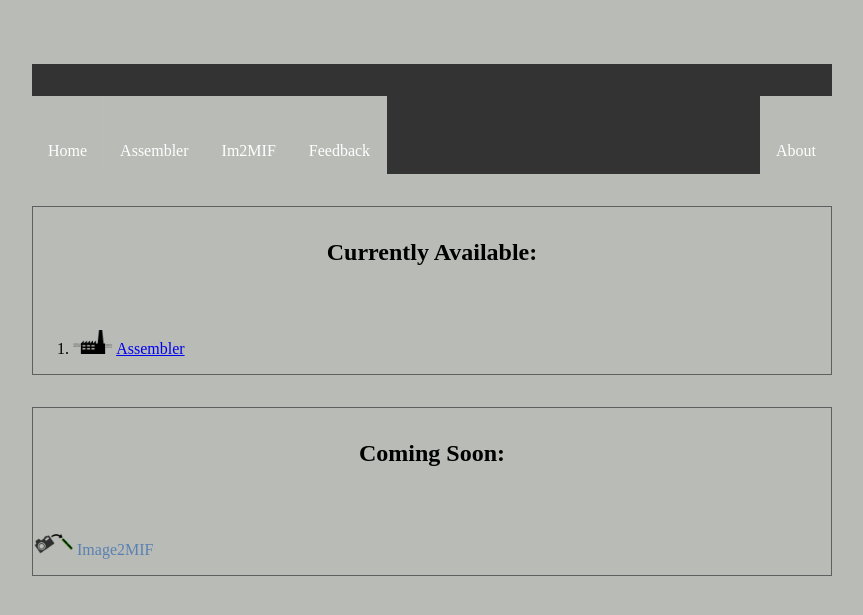
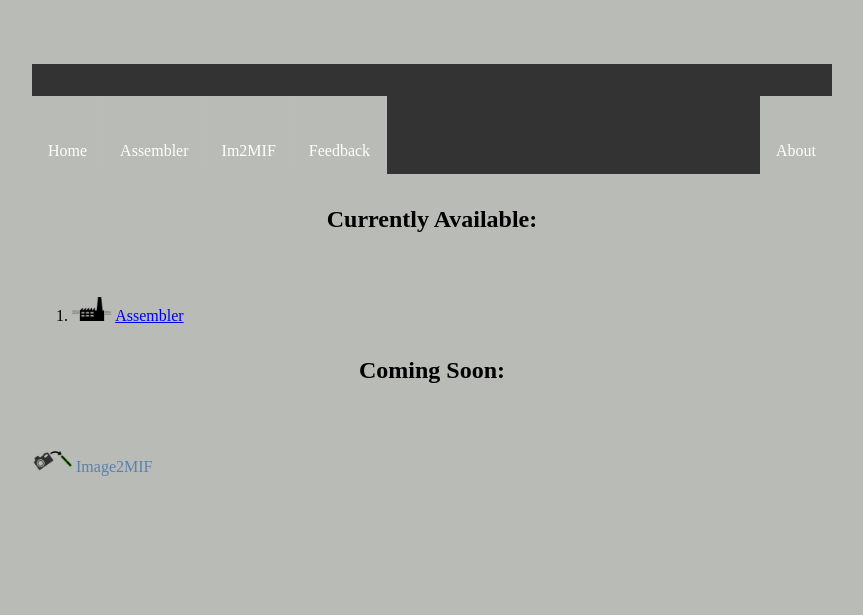
Before and after one commit to tn74/350-tools-mk2, a Django app: page / in a window 1280 px wide. Shown: the top 615 px of the page, without its empty margins (208-1071 px from the left). Run offline with Django 3.2, Linux system fonts and the light colour scheme; some libraries are stand-ins or nearby versions.

Commit message:
Front end is dumb

```diff
--- a/static/index/css/index.css
+++ b/static/index/css/index.css
@@ -15,10 +15,10 @@ h2 {
     text-align: center;
 }
 
-.now-working {
+.now-working div {
     border: 1px solid #5f5f5f;
 }
 
-.coming-soon {
+.coming-soon div {
     border: 1px solid #5f5f5f;
 }
```
